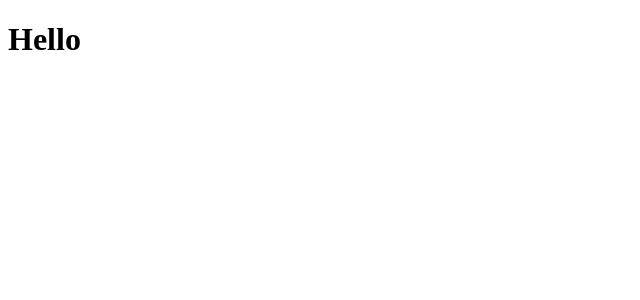
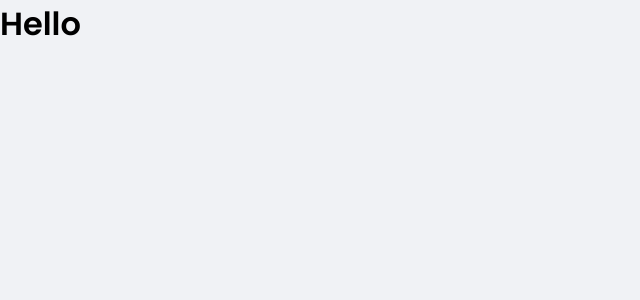
Before and after one commit to allyfx/dtmoney-ignite, a React (Create React App) app: page / in a window 1280 px wide. Shown: the top 300 px of the page, without its empty margins (0-640 px from the left). Built offline with nearby package versions, Linux system fonts and the light colour scheme.

Commit message:
style: application styles

```diff
--- a/package.json
+++ b/package.json
@@ -6,6 +6,7 @@
     "react": "^17.0.1",
     "react-dom": "^17.0.1",
     "react-scripts": "4.0.3",
+    "styled-components": "^5.2.1",
     "web-vitals": "^1.0.1"
   },
   "devDependencies": {
@@ -16,6 +17,7 @@
     "@types/node": "^12.0.0",
     "@types/react": "^17.0.0",
     "@types/react-dom": "^17.0.0",
+    "@types/styled-components": "^5.1.9",
     "typescript": "^4.1.2"
   },
   "scripts": {
--- a/public/index.html
+++ b/public/index.html
@@ -1,9 +1,11 @@
 <!DOCTYPE html>
 <html lang="en">
   <head>
+    <link rel="preconnect" href="https://fonts.gstatic.com">
     <meta charset="utf-8" />
     <meta name="viewport" content="width=device-width, initial-scale=1" />
-
+    <link rel="shortcut icon" href="favicon.png" type="image/png">
+    <link href="https://fonts.googleapis.com/css2?family=Poppins:wght@400;600&display=swap" rel="stylesheet">
     <title>dtmoney</title>
   </head>
   <body>
--- a/src/App.tsx
+++ b/src/App.tsx
@@ -1,7 +1,10 @@
+import { GlobalStyles } from "./styles/global";
+
 export function App() {
   return (
     <div className="App">
       <h1>Hello</h1>
+      <GlobalStyles />
     </div>
   );
 }
--- /dev/null
+++ b/src/styles/global.ts
@@ -0,0 +1,53 @@
+import { createGlobalStyle } from "styled-components";
+
+export const GlobalStyles = createGlobalStyle`
+  :root {
+    --background: #F0F2F5;
+    --red: #E52E4D;
+    --blue: #5429CC;
+    --blue-light: #6933FF;
+    --text-title: #363F5F;
+    --text-body: #969CB3;
+    --background: #F0F2F5;
+    --shape: #FFFFFF;
+  }
+
+  * {
+    margin: 0;
+    padding: 0;
+    box-sizing: border-box;
+  }
+
+  html {
+    @media (max-width: 1080px) {
+      font-size: 93.75%;
+    }
+
+    @media (max-width: 720px) {
+      font-size: 87.5%;
+    }
+  }
+
+  body {
+    background: var(--background);
+    -webkit-font-smoothing: antialiased;
+  }
+
+  body, input, textarea, button {
+    font-family: 'Poppins', sans-serif;
+    font-weight: 400;
+  }
+
+  h1, h2, h3, h4, h5, h6, strong {
+    font-weight: 600;
+  }
+
+  button {
+    cursor: pointer;
+  }
+
+  [disabled] {
+    opacity: 0.6;
+    cursor: not-allowed;
+  }
+`;
```
Also changed, not shown: 1 other file (tests, documents, lock files or other folders).
